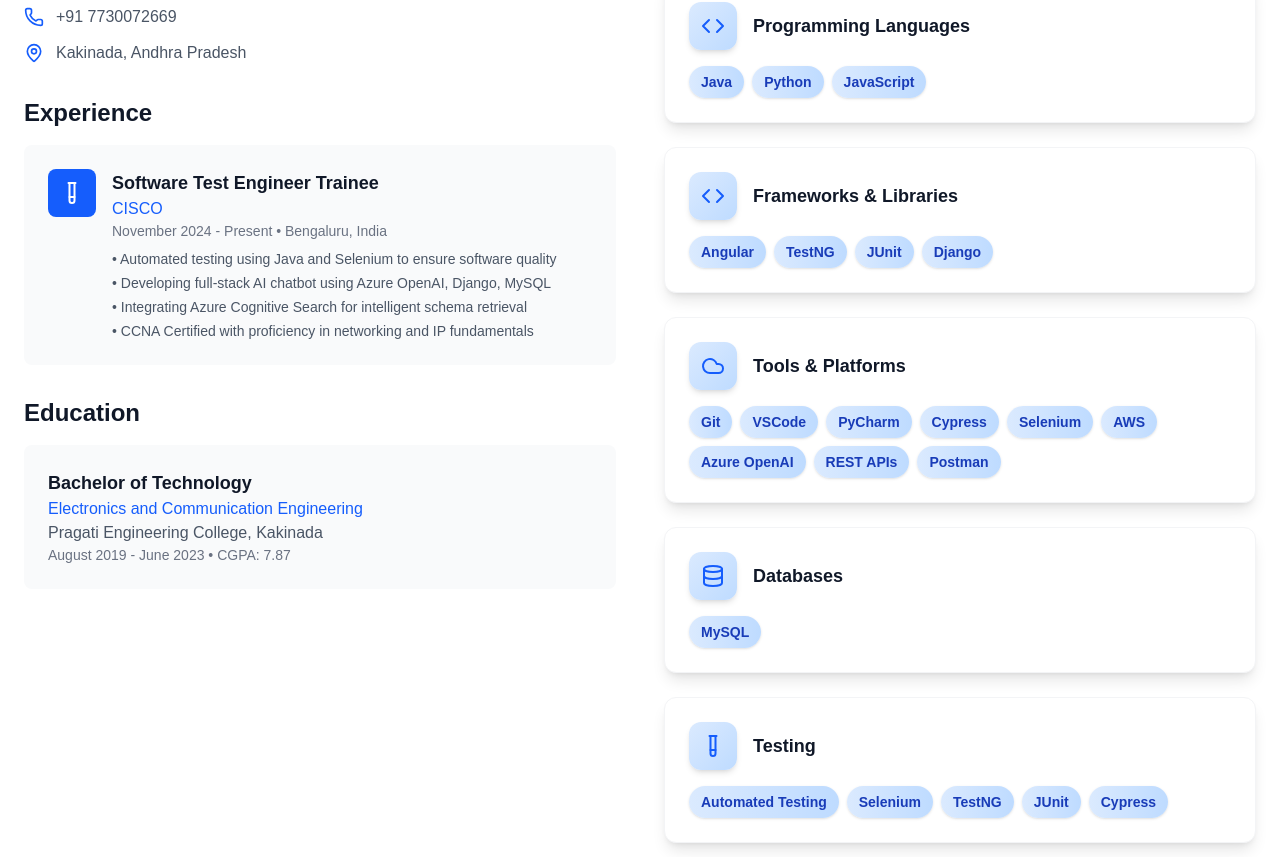
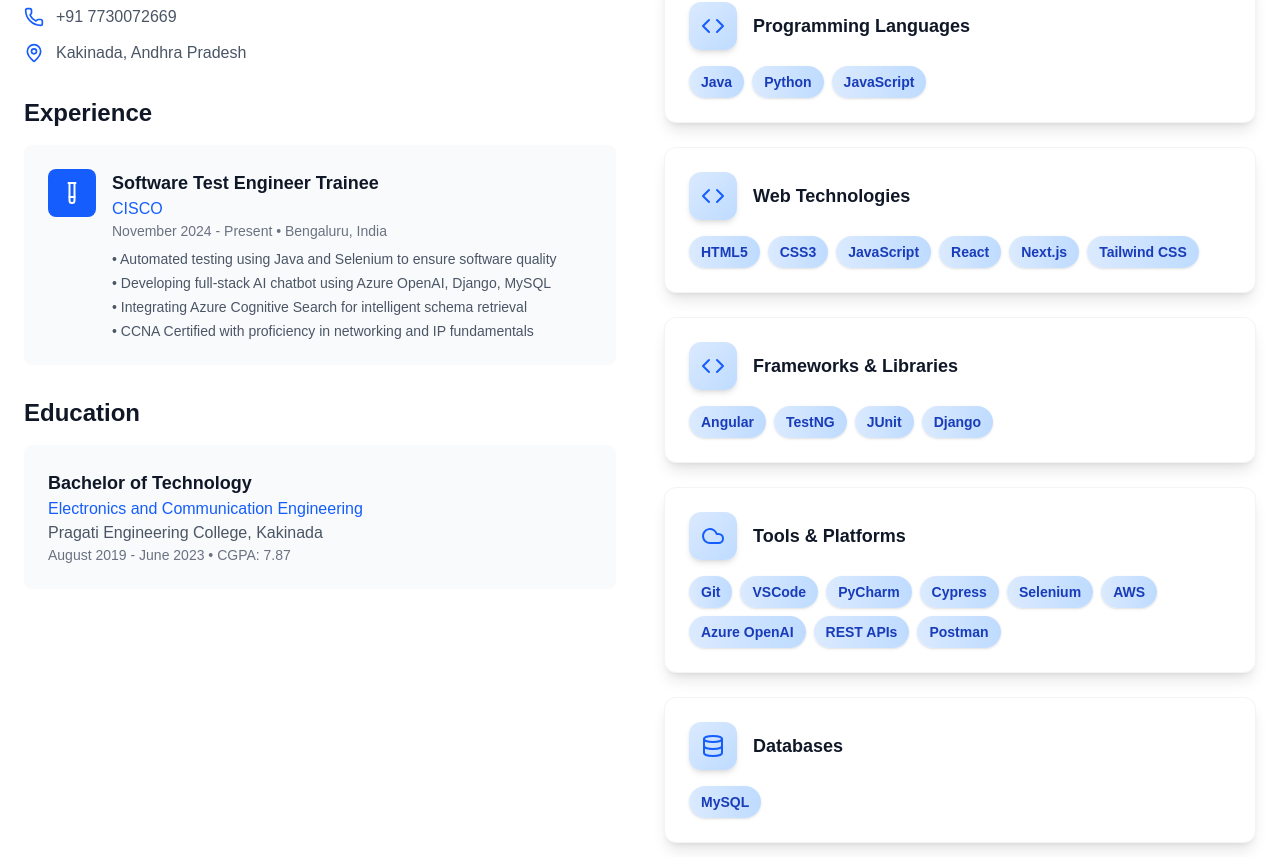
Before and after one commit to Ram2669/portfolio, a Next.js app: page / in a window 1280 px wide. Shown: the part 1143-2000 px from the top of the page. Built offline with nearby package versions, Linux system fonts and the light colour scheme.

Commit message:
Add HTML5 and CSS3 to skills section
- Add new 'Web Technologies' category in skills
- Include HTML5, CSS3, JavaScript, React, Next.js, Tailwind CSS
- Better organize web development skills
- Showcase frontend development expertise
- Update portfolio to reflect current tech stack

```diff
--- a/src/components/About.tsx
+++ b/src/components/About.tsx
@@ -8,6 +8,11 @@ const About = () => {
     {
       category: 'Programming Languages',
       items: ['Java', 'Python', 'JavaScript'],
+      icon: Code,
+    },
+    {
+      category: 'Web Technologies',
+      items: ['HTML5', 'CSS3', 'JavaScript', 'React', 'Next.js', 'Tailwind CSS'],
       icon: Code,
     },
     {
```
Also changed, not shown: PROJECT_STRUCTURE_GUIDE.txt (added).
